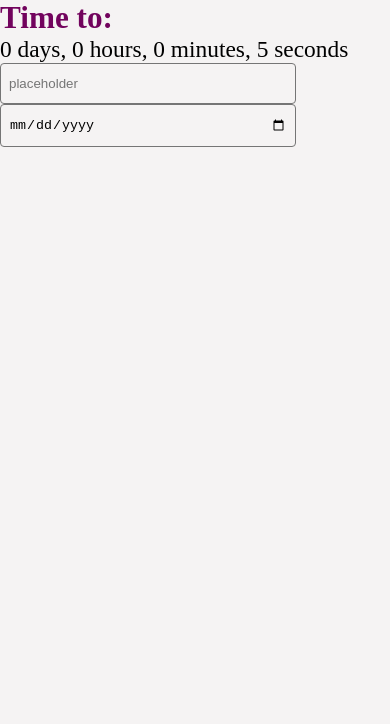
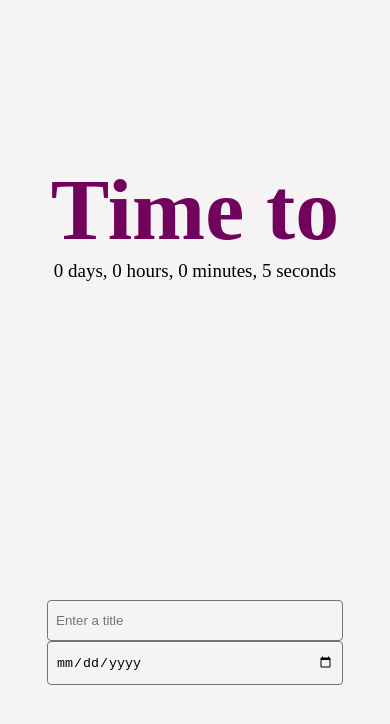
Before and after one commit to alice-ang/NC_challenge, an Angular app: page / in a window 390 px wide. Shown: the top 724 px of the page. Built offline with nearby package versions, Linux system fonts and the light colour scheme.

Commit message:
feat: responsive text

```diff
--- a/src/app/app.component.scss
+++ b/src/app/app.component.scss
@@ -1,14 +1,17 @@
-@media (orientation: landscape) {
-  .main {
-    max-width: 844px;
-    max-height: 390px;
-    background-color: red;
-  }
-  @media (orientation: portrait) {
-    .main {
-      max-width: 390px;
-      max-height: 844px;
-      background-color: blue;
-    }
+@import "../styles.scss";
+.main {
+  display: flex;
+  flex-direction: column;
+  justify-content: space-around;
+  align-items: center;
+  flex: 1 1 0%;
+  //   height: 844px;
+  //   width: 390px;
+  text-align: center;
+  min-height: 100vh;
+  min-width: 100vw;
+  @media (orientation: landscape) {
+    // width: 844px;
+    // height: 390px;
   }
 }
--- a/src/app/event-inputs/event-inputs.component.html
+++ b/src/app/event-inputs/event-inputs.component.html
@@ -7,7 +7,7 @@
       (ngModelChange)="setTitle($event)"
       name="title"
       [(ngModel)]="store.event().title"
-      placeholder="placeholder"
+      placeholder="Enter a title"
     />
 
     <input
--- a/src/app/event-inputs/event-inputs.component.scss
+++ b/src/app/event-inputs/event-inputs.component.scss
@@ -3,6 +3,7 @@
 $input-color: #757575;
 
 form {
+  display: flex;
   flex-direction: column;
   label {
     font-size: 14px;
@@ -19,6 +20,3 @@ input {
   padding: 12px 8px;
   width: 278px;
 }
-input:focus {
-  border-color: #ff0000 !important;
-}
--- a/src/app/event/event.component.html
+++ b/src/app/event/event.component.html
@@ -1,6 +1,12 @@
 <div>
-  <h1>Time to: {{ eventValue().title }}</h1>
-  <h2>
+  <h1
+    [style.--font-responsive]="
+      (100 / (eventValue().title.length + 8)) * 1.8 + 'vw'
+    "
+  >
+    Time to {{ eventValue().title }}
+  </h1>
+  <h2 [style.--font-responsive]="(100 / countdownValue().length) * 1.8 + 'vw'">
     {{ countdownValue() }}
   </h2>
 </div>
--- a/src/app/event/event.component.scss
+++ b/src/app/event/event.component.scss
@@ -3,8 +3,10 @@
 h1 {
   font-weight: 800;
   color: $purple;
+  font-size: var(--font-responsive);
 }
 
 h2 {
   font-weight: 400;
+  font-size: var(--font-responsive);
 }
--- a/src/app/event/event.component.ts
+++ b/src/app/event/event.component.ts
@@ -1,6 +1,4 @@
-import { Component, Input, signal } from '@angular/core';
-import { Event } from '../../shared/models/event';
-import { EventInterface } from '../../shared/interfaces';
+import { Component } from '@angular/core';
 import { Store } from '../../shared/services/store';
 
 @Component({
--- a/src/shared/services/store.ts
+++ b/src/shared/services/store.ts
@@ -65,6 +65,10 @@ export class Store {
     const inputDate = new Date(this.event().startDate);
     const currentDate = new Date();
 
+    // Avoid printing NaN
+    if (!this.event().startDate) {
+      return;
+    }
     const timeDifferenceInMilliseconds =
       inputDate.getTime() - currentDate.getTime();
     const timeDifferenceInSeconds = Math.floor(
--- a/src/styles.scss
+++ b/src/styles.scss
@@ -7,5 +7,4 @@ $grey: #f5f3f3;
 }
 body {
   background-color: $grey;
-  font-size: 4vw;
 }
```
